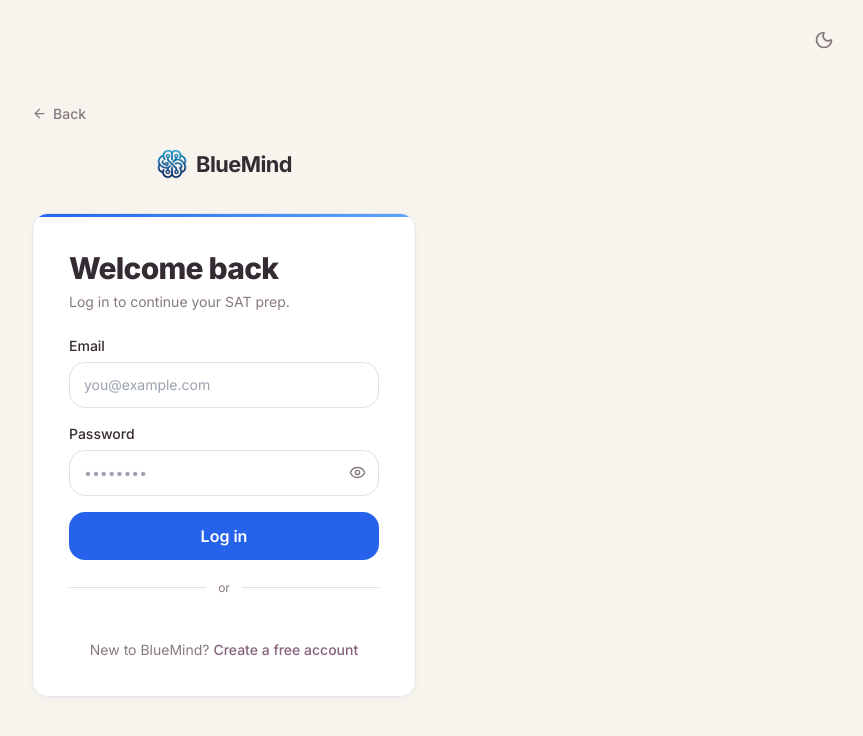
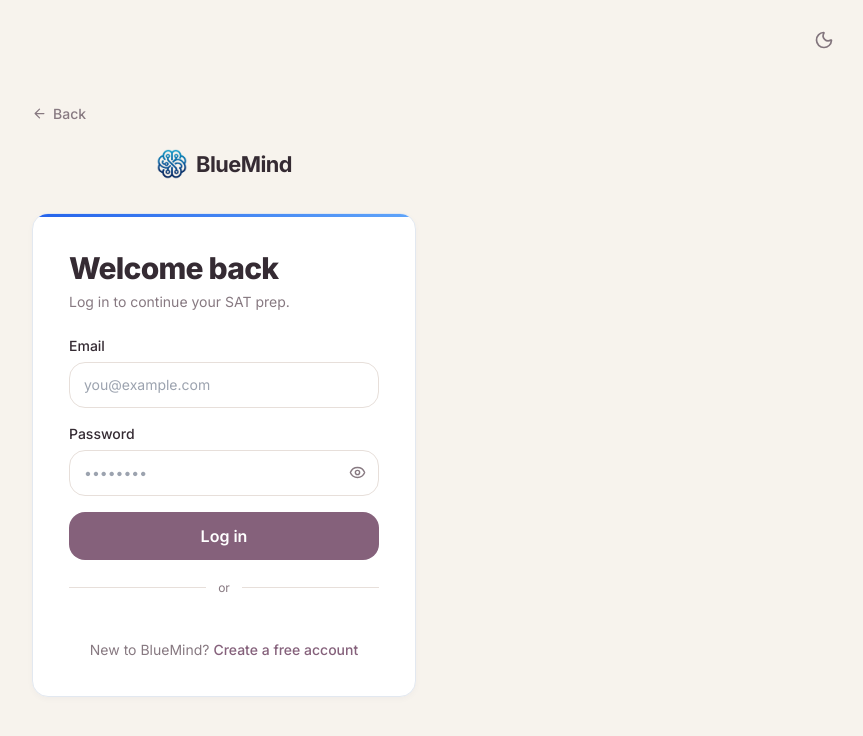
Before and after one commit to IbrohimMamatkarimov/BlueMind, a Next.js app: page /login in a window 1280 px wide. Shown: the top 736 px of the page, without its empty margins (416-1279 px from the left). Built offline with nearby package versions, Linux system fonts and the light colour scheme; no server answers.

Commit message:
Apply warm palette consistently to navigation surfaces and action buttons

```diff
--- a/src/app/globals.css
+++ b/src/app/globals.css
@@ -1131,3 +1131,8 @@ body{background:#f7f3ed;color:#332b32}::selection{background:#e9d9e3}
 .app-dark .study-targets,.app-dark .study-shortcuts>a:nth-child(n){background:#322830;border-color:#493a45}
 .app-dark .study-progress-ring>span,.app-dark .study-workspace-bar,.app-dark .mobile-header{background:#2b242b}
 .app-dark .study-search-trigger{background:#322830;border-color:#493a45}
+
+.app-shell:not(.app-dark){background:#f7f3ed}.app-shell:not(.app-dark) .app-sidebar{background:linear-gradient(180deg,#f2eae7,#f7f1eb);border-color:#e3d7d2}
+.btn-primary{background:#85617b}.btn-primary:hover{background:#6c4c63}.btn-primary:hover:not(:disabled){box-shadow:0 7px 18px #85617b26}
+.mock-catalog__sections{background:#f6efef;border-color:#e6d9df}.mock-catalog__sections button[aria-selected=true]{background:#85617b;color:white}
+.app-shell a:focus-visible,.app-shell button:focus-visible{outline-color:#a08097}
```
